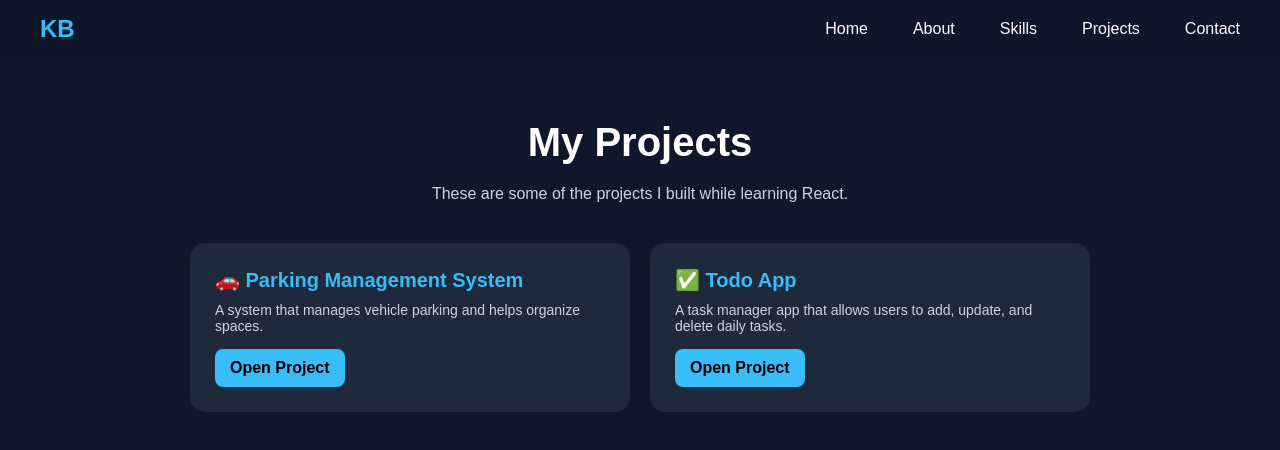
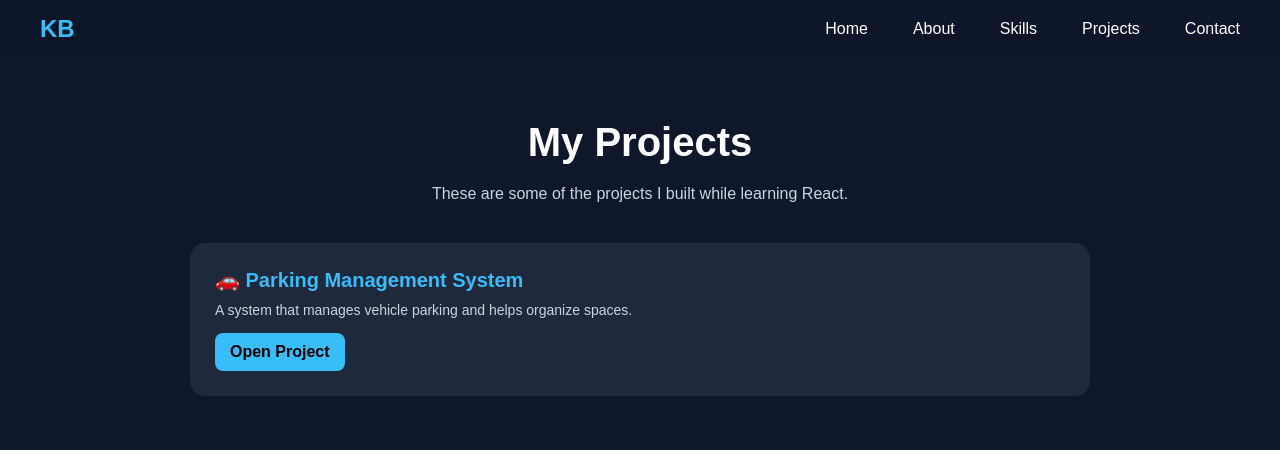
Before and after one commit to igizenezakezab-png/portfolio, a React (Vite) app: page /projects in a window 1280 px wide. Shown: the top 450 px of the page. Built offline with nearby package versions, Linux system fonts and the light colour scheme.

Commit message:
fix work

```diff
--- a/src/pages/projects.jsx
+++ b/src/pages/projects.jsx
@@ -18,23 +18,6 @@ export default function Projects() {
 
           <a
             href="https://parking-topaz.vercel.app/"
-            target="_blank"
-            rel="noopener noreferrer"
-            style={styles.buttonLink}
-          >
-            Open Project
-          </a>
-        </div>
-
-        {/* TODO PROJECT */}
-        <div style={styles.card}>
-          <h2 style={styles.projectTitle}>✅ Todo App</h2>
-          <p style={styles.desc}>
-            A task manager app that allows users to add, update, and delete daily tasks.
-          </p>
-
-          <a
-            href="https://todo-app-chi-self-29.vercel.app/"
             target="_blank"
             rel="noopener noreferrer"
             style={styles.buttonLink}
```
